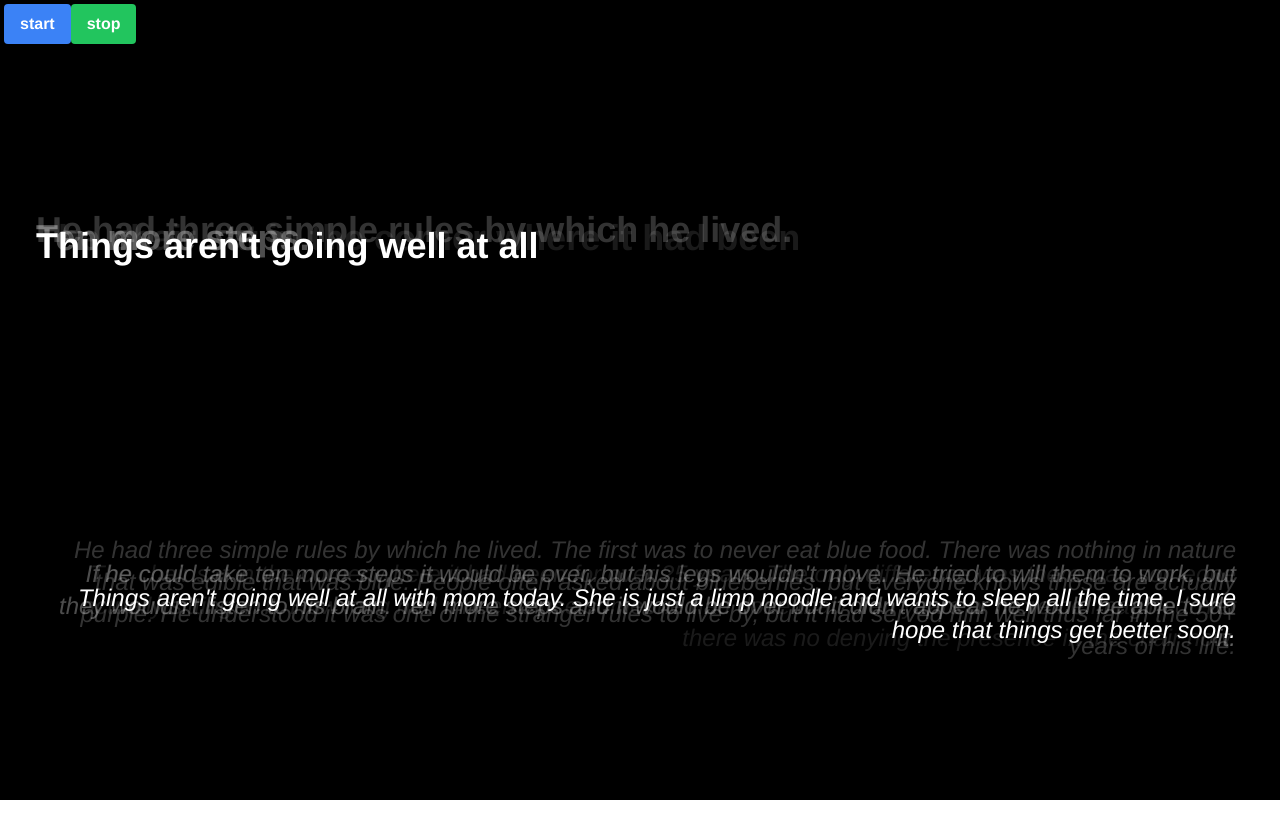
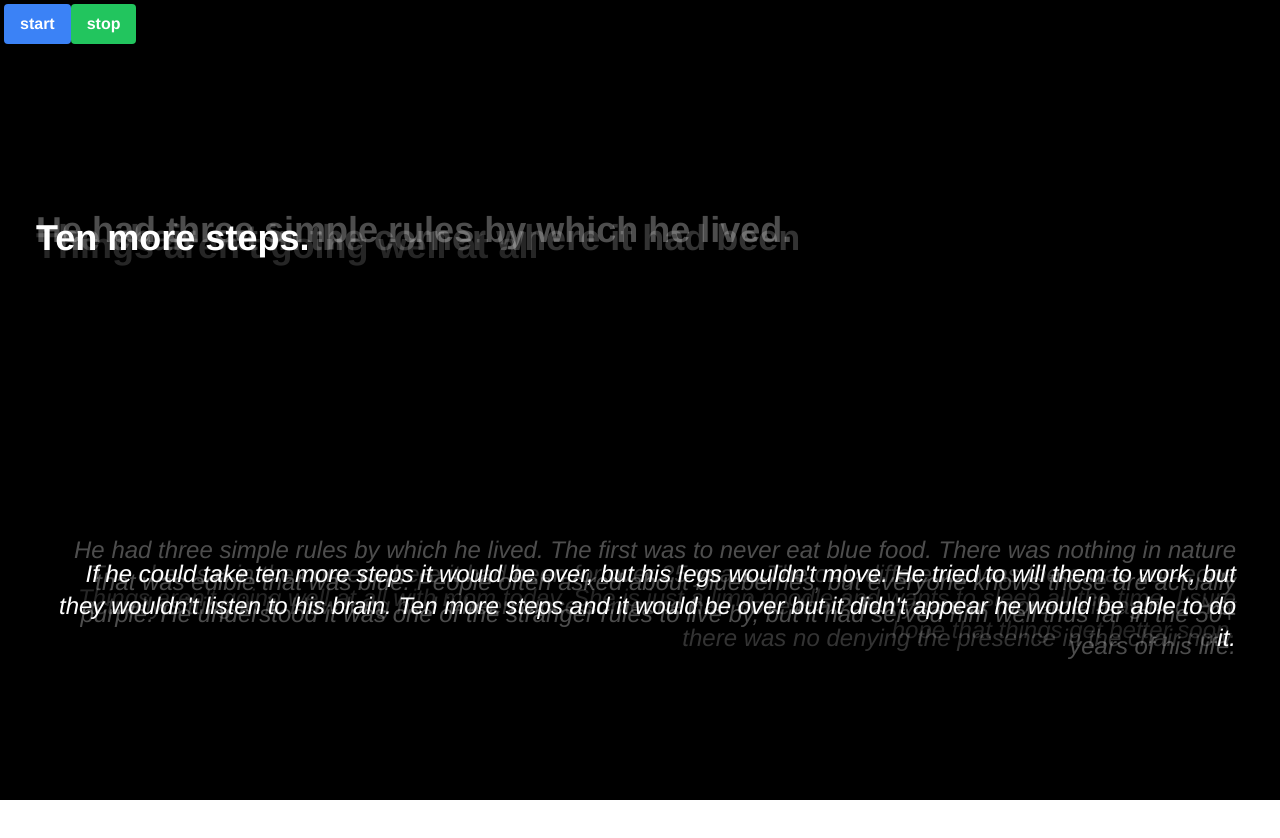
Before and after one commit to Kaziuz/Privados, a Vue app: page / in a window 1280 px wide. Shown: the top 838 px of the page. Built offline with nearby package versions, Linux system fonts and the light colour scheme.

Commit message:
Add circular queue to feed data to Layers. Have in account the length of array of data to do not overflow the limits

```diff
--- a/src/App.vue
+++ b/src/App.vue
@@ -16,10 +16,10 @@
         stop
       </button>
       <div>
-        <Layer :qa_obj=queueData[0] style="opacity: 30%"></Layer>
-        <Layer :qa_obj=queueData[1] style="opacity: 20%"></Layer>
-        <Layer :qa_obj=queueData[2] style="opacity: 10%"></Layer>
-        <Layer :qa_obj=queueData[3] style="opacity: 100%"></Layer>
+        <Layer :qa_obj=queueData[3] style="opacity: 15%"></Layer>
+        <Layer :qa_obj=queueData[2] style="opacity: 20%"></Layer>
+        <Layer :qa_obj=queueData[1] style="opacity: 30%"></Layer>
+        <Layer :qa_obj=queueData[0] style="opacity: 100%"></Layer>
       </div>
     </div>
 
@@ -32,15 +32,9 @@ import { reactive, watchEffect, ref } from 'vue'
 // import animateCSS from './composables/animateCSS.js'
 import _ from 'lodash'
 import dummyData from './dummyData.js'
-import WordCloud from './components/WordCloud.vue'
-import FirstLayer from './components/FirstLayer.vue'
-import SecondLayer from './components/SecondLayer.vue'
 import Layer from './components/Layer.vue'
 export default {
   components: {
-    'app-word-cloud': WordCloud,
-    'app-first-layer': FirstLayer,
-    'app-second-layer': SecondLayer,
     Layer
   },
   setup() {
@@ -109,8 +103,12 @@ export default {
         const currentFrameData = nextFrame.value % privateData.length
         console.log('CURRENT ROW', currentFrameData)
         // console.log('TOTAL ROW DATA', privateData.length)
-        currentData.value = privateData[currentFrameData]
-        queueData.value = privateData.slice(-1*parseInt(Math.random()*4))
+        queueData.value = [
+          privateData[(currentFrameData) % privateData.length],
+          privateData[(currentFrameData + 1) % privateData.length],
+          privateData[(currentFrameData + 2) % privateData.length],
+          privateData[(currentFrameData + 3) % privateData.length]
+        ]
       }
     })
 
```
